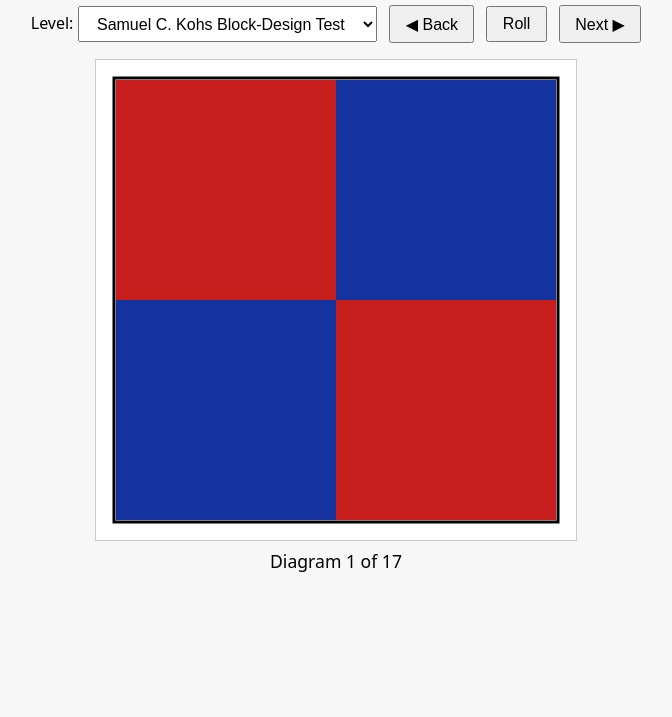
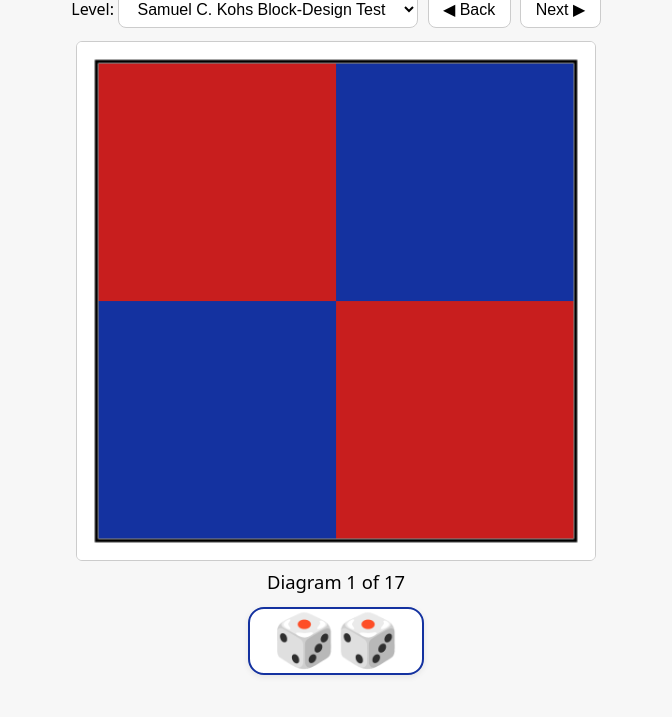
Before and after one commit to jimb15122/Kohs, a plain HTML site: page index.html in a window 1280 px wide. Shown: the part 83-800 px from the top of the page, without its empty margins (304-976 px from the left). Drawn offline with Linux system fonts and the light colour scheme.

Commit message:
Update title and enhance styling in index.html

```diff
--- a/index.html
+++ b/index.html
@@ -2,31 +2,103 @@
 <html lang="en">
 <head>
 <meta charset="UTF-8">
-<title>Kohs Color Cube Library</title>
+<meta name="viewport" content="width=device-width, initial-scale=1">
+<title>Kohs Block Design Library</title>
 <style>
-  body { font-family: system-ui, sans-serif; margin: 1.5rem; background: #f7f7f7; text-align: center; }
-  h1 { margin-top: 0; }
-  .controls { margin: 1rem 0; display: flex; gap: 0.75rem; justify-content: center; align-items: center; flex-wrap: wrap; }
-  select, button { font-size: 1rem; padding: 0.45rem 0.9rem; }
-  button { cursor: pointer; }
-  canvas { background: white; border: 1px solid #ccc; margin: 0.5rem auto; display: block; }
-  #caption { font-size: 1.1rem; margin-top: 0.4rem; font-weight: 500; }
+  :root {
+    --btn-bg: #fff;
+    --btn-border: #ccc;
+    --accent: #1432a0;
+  }
+  * { box-sizing: border-box; }
+  body {
+    font-family: system-ui, -apple-system, sans-serif;
+    margin: 0;
+    padding: 0.75rem;
+    background: #f7f7f7;
+    text-align: center;
+    min-height: 100vh;
+  }
+  h1 {
+    margin: 0.4rem 0 0.8rem;
+    font-size: clamp(1.4rem, 5vw, 2rem);
+  }
+  .top-controls {
+    display: flex;
+    gap: 0.6rem;
+    justify-content: center;
+    align-items: center;
+    flex-wrap: wrap;
+    margin-bottom: 0.8rem;
+  }
+  select, button {
+    font-size: 1rem;
+    padding: 0.5rem 0.9rem;
+    border: 1px solid var(--btn-border);
+    border-radius: 8px;
+    background: var(--btn-bg);
+    cursor: pointer;
+  }
+  select { min-width: 8rem; }
+  #canvas-wrap {
+    width: min(92vw, 520px);
+    margin: 0 auto;
+  }
+  canvas {
+    width: 100%;
+    height: auto;
+    background: white;
+    border: 1px solid #ccc;
+    border-radius: 6px;
+    display: block;
+  }
+  #caption {
+    font-size: clamp(1rem, 3.5vw, 1.15rem);
+    margin: 0.5rem 0 0.8rem;
+    font-weight: 500;
+  }
+  .roll-wrap {
+    margin: 0.6rem 0 1.2rem;
+  }
+  #rollBtn {
+    font-size: clamp(2.2rem, 10vw, 3.2rem);
+    padding: 0.4rem 1.4rem;
+    border-radius: 16px;
+    border: 2px solid var(--accent);
+    background: #fff;
+    line-height: 1;
+    box-shadow: 0 2px 6px rgba(0,0,0,0.08);
+  }
+  #rollBtn:active {
+    transform: scale(0.96);
+  }
+  @media (max-width: 480px) {
+    .top-controls { gap: 0.4rem; }
+    select, button { padding: 0.45rem 0.7rem; font-size: 0.95rem; }
+  }
 </style>
 </head>
 <body>
-<h1>Kohs Color Cube Library</h1>
+<h1>Kohs Block Design Library</h1>
 
-<div class="controls">
+<div class="top-controls">
   <label>Level:
     <select id="setSelect"></select>
   </label>
   <button id="backBtn">◀ Back</button>
-  <button id="rollBtn">Roll</button>
   <button id="nextBtn">Next ▶</button>
 </div>
 
-<canvas id="c" width="480" height="480"></canvas>
+<div id="canvas-wrap">
+  <canvas id="c" width="480" height="480"></canvas>
+</div>
 <div id="caption">Diagram 1 of 1</div>
+
+<div class="roll-wrap">
+  <button id="rollBtn" title="Roll">🎲🎲</button>
+</div>
+
+
 
 <script src="library.js"></script>
 <script>
@@ -123,13 +195,10 @@ function getAudio() {
   if (!audioCtx) audioCtx = new (window.AudioContext || window.webkitAudioContext)();
   return audioCtx;
 }
-
 function bellDing(freq = 880) {
   const ctx = getAudio();
   const now = ctx.currentTime;
   const dur = 1.4;
-
-  // Fundamental
   const o1 = ctx.createOscillator();
   const g1 = ctx.createGain();
   o1.type = "sine";
@@ -141,8 +210,6 @@ function bellDing(freq = 880) {
   g1.connect(ctx.destination);
   o1.start(now);
   o1.stop(now + dur);
-
-  // Soft harmonic for bell character
   const o2 = ctx.createOscillator();
   const g2 = ctx.createGain();
   o2.type = "sine";
@@ -163,7 +230,6 @@ let currentIndex = 0;
 function getDesigns() {
   return LIBRARY[currentLevel].slice(1);
 }
-
 function showCurrent() {
   const designs = getDesigns();
   if (!designs.length) return;
@@ -189,21 +255,19 @@ setSelect.onchange = () => {
 };
 
 document.getElementById("backBtn").onclick = () => {
-  bellDing(523);          // C5
+  bellDing(523);
   currentIndex--;
   showCurrent();
 };
-
 document.getElementById("rollBtn").onclick = () => {
-  bellDing(659);          // E5
+  bellDing(659);
   const designs = getDesigns();
   if (!designs.length) return;
   currentIndex = Math.floor(Math.random() * designs.length);
   showCurrent();
 };
-
 document.getElementById("nextBtn").onclick = () => {
-  bellDing(784);          // G5
+  bellDing(784);
   currentIndex++;
   showCurrent();
 };
```
